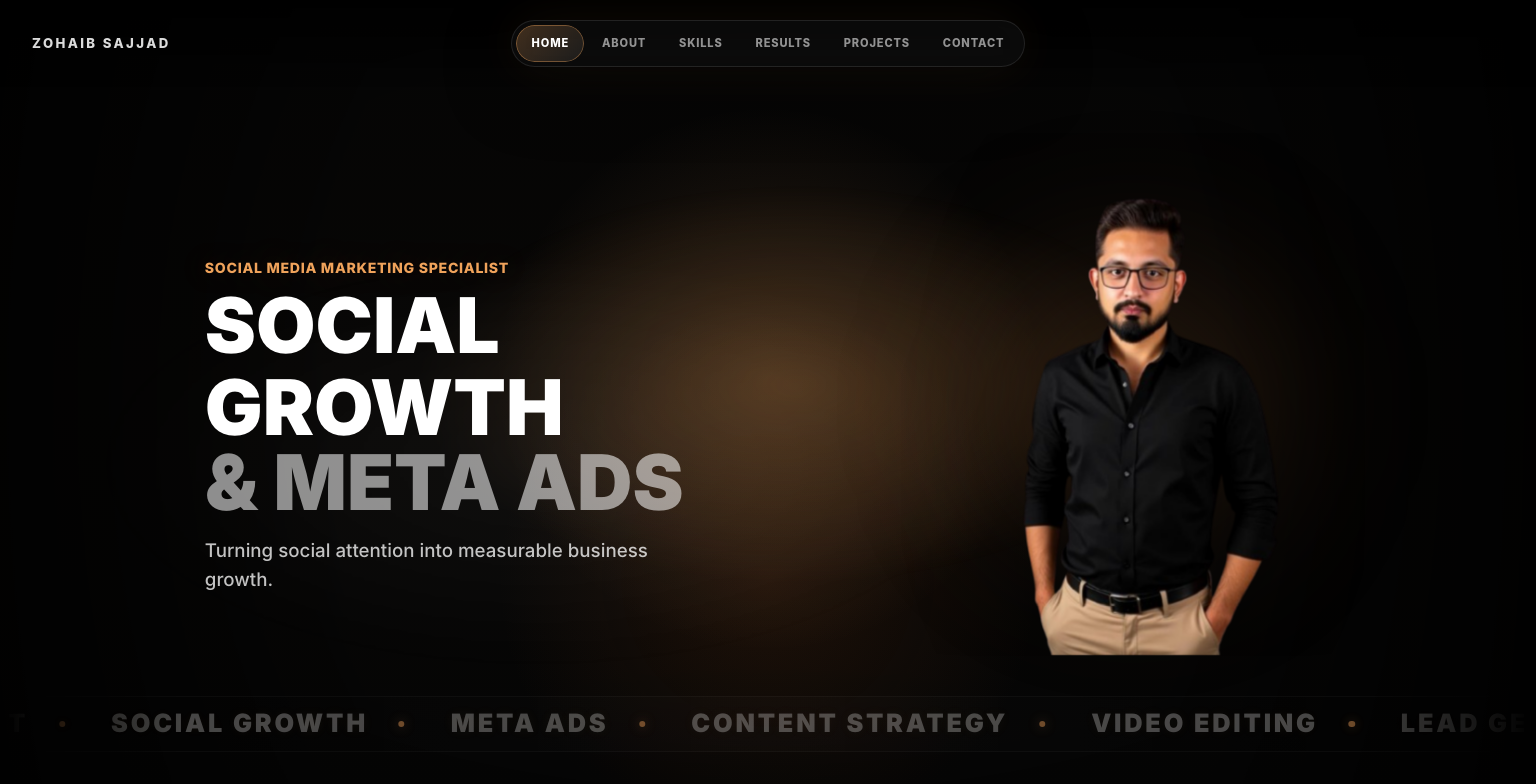
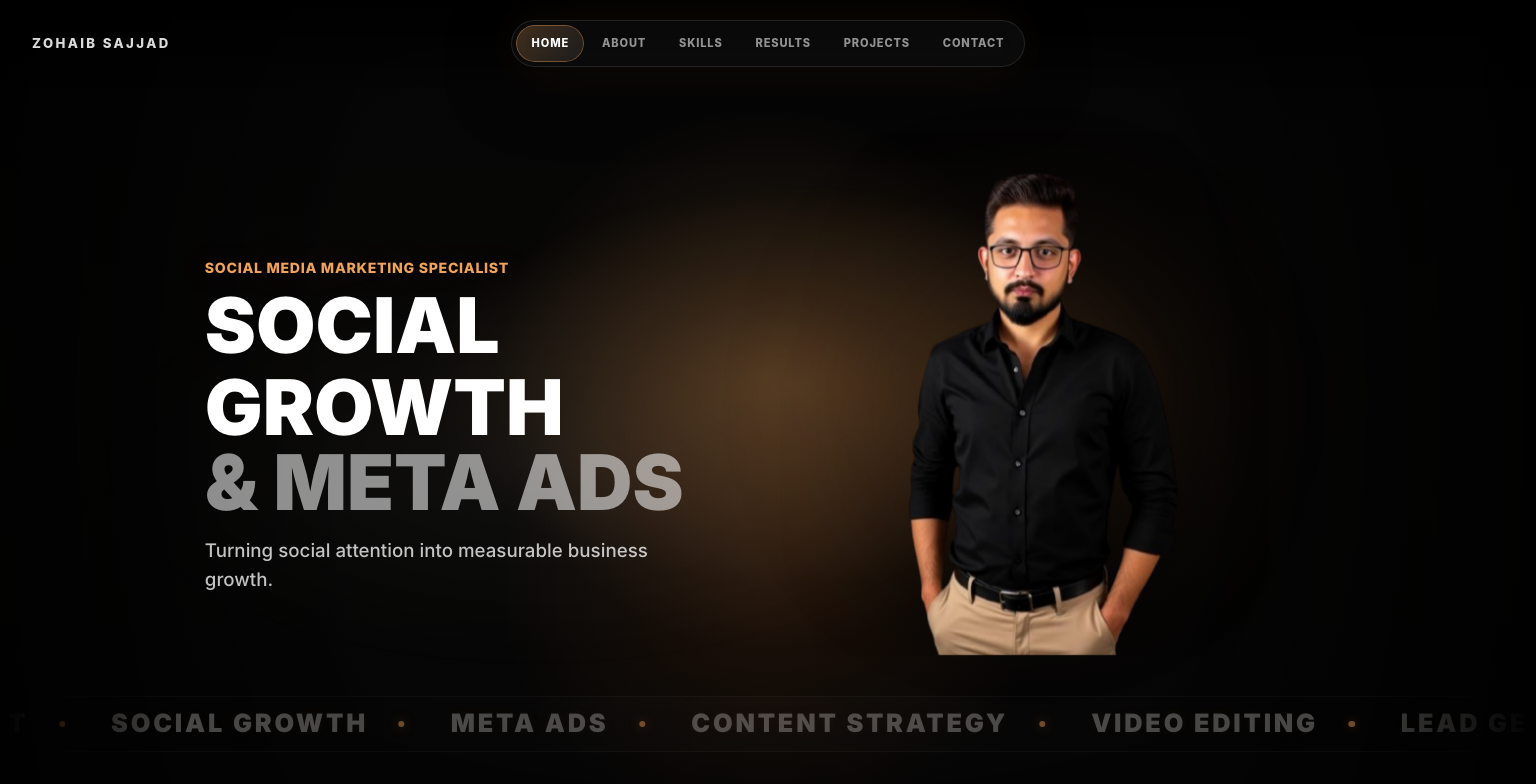
Before and after one commit to ahsan318917/Zohaib_Portfolio, a React (Vite) app: page / in a window 1536 px wide. Shown: the top 784 px of the page. Built offline with nearby package versions, Linux system fonts and the light colour scheme.

Commit message:
Improve hero section layout and responsiveness

```diff
--- a/src/styles.css
+++ b/src/styles.css
@@ -288,6 +288,19 @@ img {
   gap: clamp(1.2rem, 3vw, 3.5rem);
 }
 
+@media (min-width: 1200px) {
+  .hero-stage {
+    grid-template-columns: minmax(0, 1.15fr) minmax(0, 0.85fr);
+    gap: clamp(1.2rem, 3vw, 3.5rem);
+  }
+}
+
+@media (min-width: 1440px) {
+  .hero-stage {
+    grid-template-columns: minmax(0, 1.1fr) minmax(0, 0.9fr);
+  }
+}
+
 .hero-message {
   position: relative;
   z-index: 8;
@@ -353,6 +366,25 @@ img {
   max-width: clamp(20rem, 34vw, 30rem);
   height: clamp(25rem, 64svh, 36rem);
   opacity: 1 !important;
+}
+
+@media (min-width: 1200px) {
+  .hero-person {
+    justify-self: start;
+    margin-left: -2rem;
+  }
+}
+
+@media (min-width: 1440px) {
+  .hero-person {
+    margin-left: -4rem;
+  }
+}
+
+@media (min-width: 1600px) {
+  .hero-person {
+    margin-left: -6.5rem;
+  }
 }
 
 .hero-person-inner,
```
